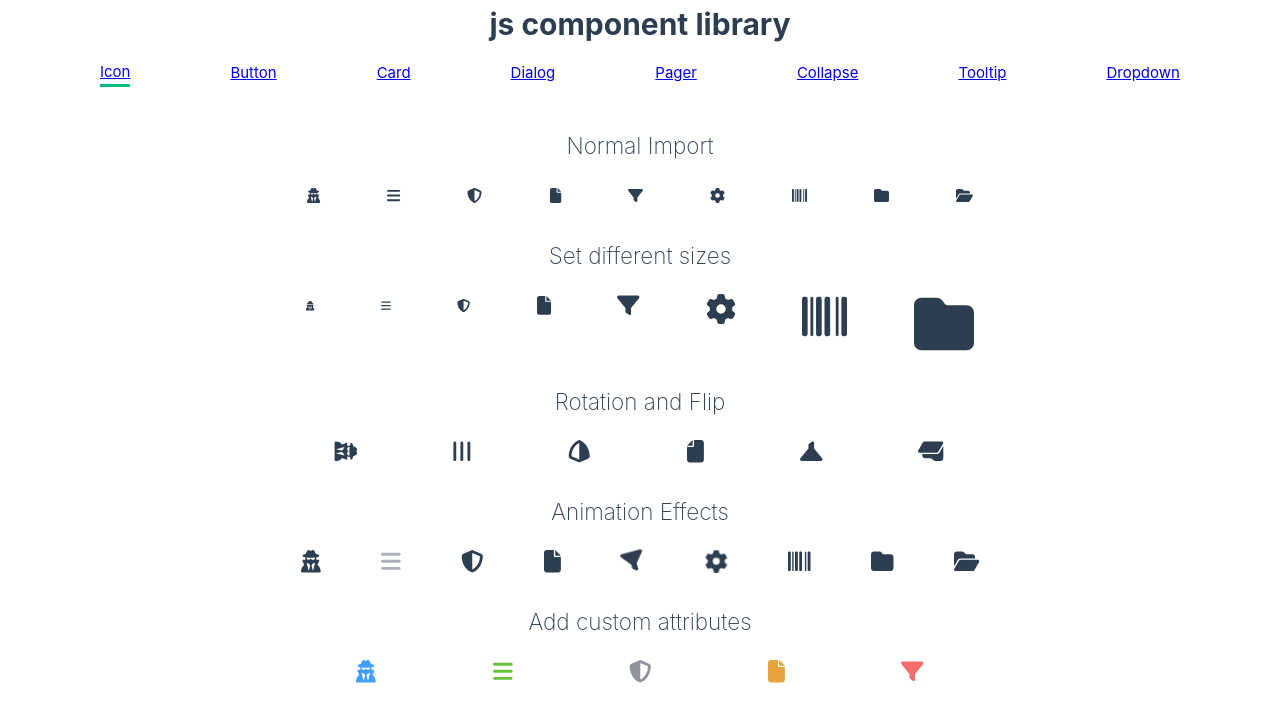
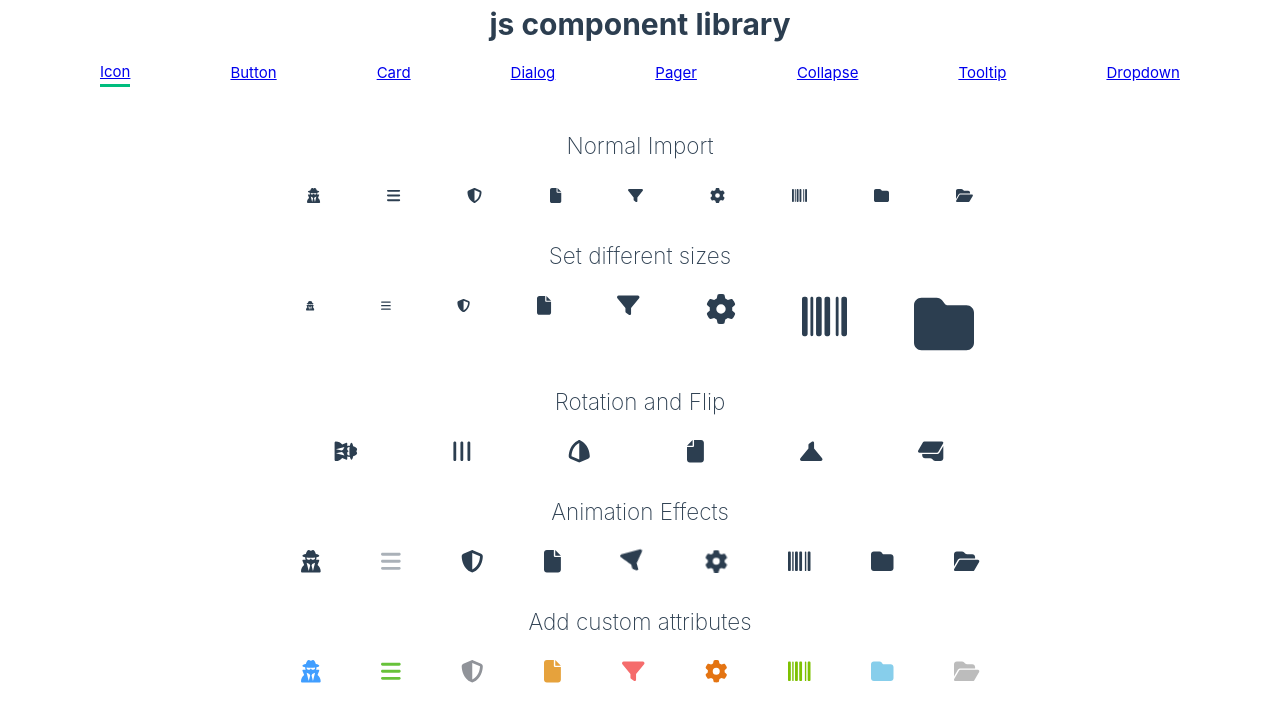
Before and after one commit to Wekohyk/Component-library-js, a Vue app: page / in a window 1280 px wide. Shown: the top 722 px of the page. Built offline with nearby package versions, Linux system fonts and the light colour scheme.

Commit message:
Add new props to Icon component and update usage in Icon.vue

```diff
--- a/src/components/Icon/props.js
+++ b/src/components/Icon/props.js
@@ -26,5 +26,8 @@ export default {
   // 自定义属性
   type: {
     type: String
+  },
+  color: {
+    type: String
   }
 }
--- a/src/views/Icon.vue
+++ b/src/views/Icon.vue
@@ -50,6 +50,10 @@
     <Icon icon="shield-halved" size="xl" type="info"></Icon>
     <Icon icon="file" size="xl" type="warning"></Icon>
     <Icon icon="filter" size="xl" type="danger"></Icon>
+    <Icon icon="gear" size="xl" color="#e47412"></Icon>
+    <Icon icon="barcode" size="xl" color="#7ec102"></Icon>
+    <Icon icon="folder" size="xl" color="skyblue"></Icon>
+    <Icon icon="folder-open" size="xl" color="rgba(122, 122, 122, 0.5)"></Icon>
   </div>
 </template>
 
```
